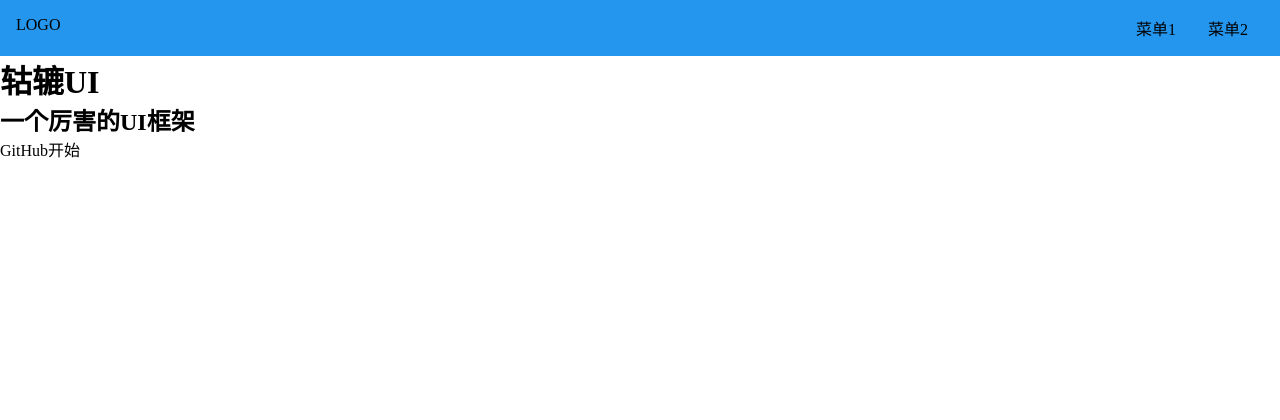
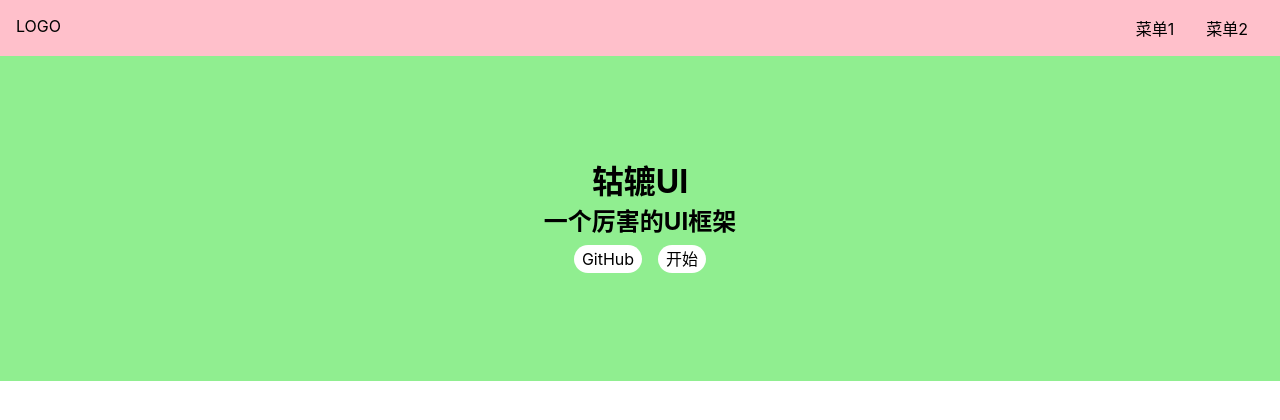
Before and after one commit to czc2222/Just-ui-1, a Vue app: page /#/ in a window 1280 px wide. Shown: the top 420 px of the page. Built offline with nearby package versions, Linux system fonts and the light colour scheme.

Commit message:
home组件样式完成

```diff
--- a/src/components/TopNav.vue
+++ b/src/components/TopNav.vue
@@ -14,7 +14,7 @@
 
 <style lang="scss" scoped>
 .topnav {
-  background: #2496ed;
+  background: pink;
   display: flex;
   padding: 16px;
   > .logo {
--- a/src/index.scss
+++ b/src/index.scss
@@ -12,5 +12,10 @@ a {
   color: inherit;
   &:hover {
     border-bottom: 1px solid;
+    cursor: pointer;
   }
 }
+body {
+  font-size: 16px;
+  font-family: -apple-system, "Noto Sans", "Helvetica Neue", Helvetica, "Nimbus Sans L", Arial, "Liberation Sans", "PingFang SC", "Hiragino Sans GB", "Noto Sans CJK SC", "Source Han Sans SC", "Source Han Sans CN", "Microsoft YaHei", "Wenquanyi Micro Hei", "WenQuanYi Zen Hei", "ST Heiti", SimHei, "WenQuanYi Zen Hei Sharp", sans-serif;
+}
--- a/src/views/Home.vue
+++ b/src/views/Home.vue
@@ -4,9 +4,9 @@
     <div class="banner">
       <h1>轱辘UI</h1>
       <h2>一个厉害的UI框架</h2>
-      <p class="action">
-        <a href="">GitHub</a>
-        <a href="">开始</a>
+      <p class="actions">
+        <a href="https://github.com/czc2222">GitHub</a>
+        <router-link to="/Doc">开始</router-link>
       </p>
     </div>
   </div>
@@ -20,5 +20,25 @@ export default {
 }
 </script>
 <style lang="scss" scoped>
-
+.banner {
+  padding: 100px 0;
+  display: flex;
+  justify-content: center;
+  align-items: center;
+  flex-direction: column;
+  background: lightgreen;
+  > .actions{
+    padding: 8px 0;
+    a {
+      margin:0 8px;
+      background: #fff;
+      display: inline-block;
+      $h: 28px;
+      height: $h;
+      line-height: $h;
+      border-radius: $h/2;
+      padding: 0 8px;
+    }
+  }
+}
 </style>
```
